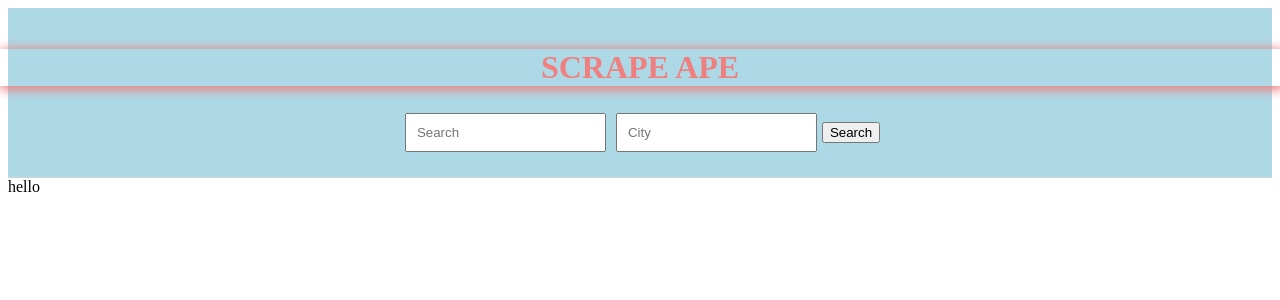
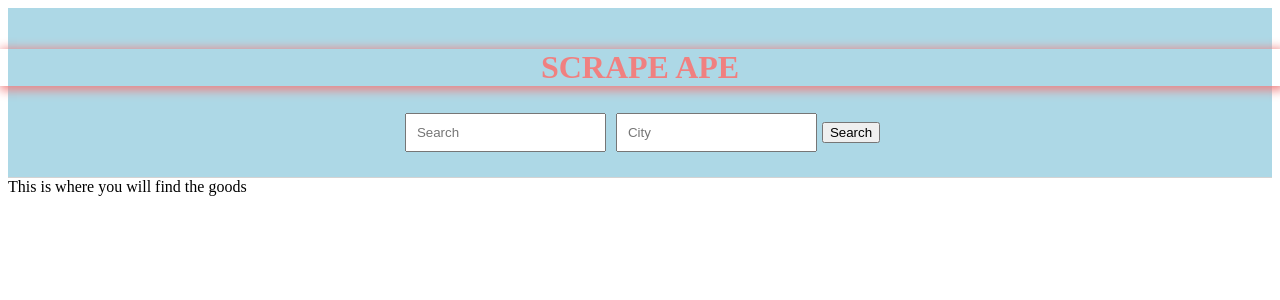
Before and after one commit to Joseph-L-Davis/crypto-minders, a React app: page / in a window 1280 px wide. Shown: the top 300 px of the page. Built offline with nearby package versions, Linux system fonts and the light colour scheme.

Commit message:
a little cleanup

```diff
--- a/src/components/ItemList.jsx
+++ b/src/components/ItemList.jsx
@@ -3,14 +3,12 @@ import React from 'react';
 import { Item } from './Item';
 
 export function ItemList(results) {
-  // console.log(results.results.results);
   if(!results.results.results.length){
-    return <div>hello</div>;
+    return <div>This is where you will find the goods</div>;
   }
   return (
     <ul className="Items">
       {results.results.results.length && results.results.results.map(result => {
-        console.log(result);
         return <Item key={result.link} result={result} />;
       })}
     </ul>
--- a/src/components/Search.jsx
+++ b/src/components/Search.jsx
@@ -1,5 +1,5 @@
+/* eslint-disable react/prop-types */
 /* eslint-disable max-len */
-import { ItemList } from './ItemList';
 import React from 'react';
 import { useState } from 'react';
 // import { link } from 'react-dom';
--- a/src/components/app/App.jsx
+++ b/src/components/app/App.jsx
@@ -1,6 +1,6 @@
 import { Body } from '../Body';
 import React from 'react';
-import { useState, useEffect } from 'react';
+import { useState } from 'react';
 import { Search } from '../Search';
 import './App.css';
 const URL = 'https://project-scrape.herokuapp.com/api/v1/results';
@@ -9,12 +9,8 @@ const URL = 'https://project-scrape.herokuapp.com/api/v1/results';
 export default function App() {
   const [response, setResponse] = useState([]);
 
-  // useEffect(() => {
-  //   handleSearch();
+  const handleSearch = (searchTerm, cityTerm) => {
 
-  // }, [1]);
-  const handleSearch = (searchTerm, cityTerm) => {
-    console.log(searchTerm, cityTerm);
     return fetch(`${URL}/${searchTerm}/${cityTerm}`, {
       method: 'GET'
     })
```
